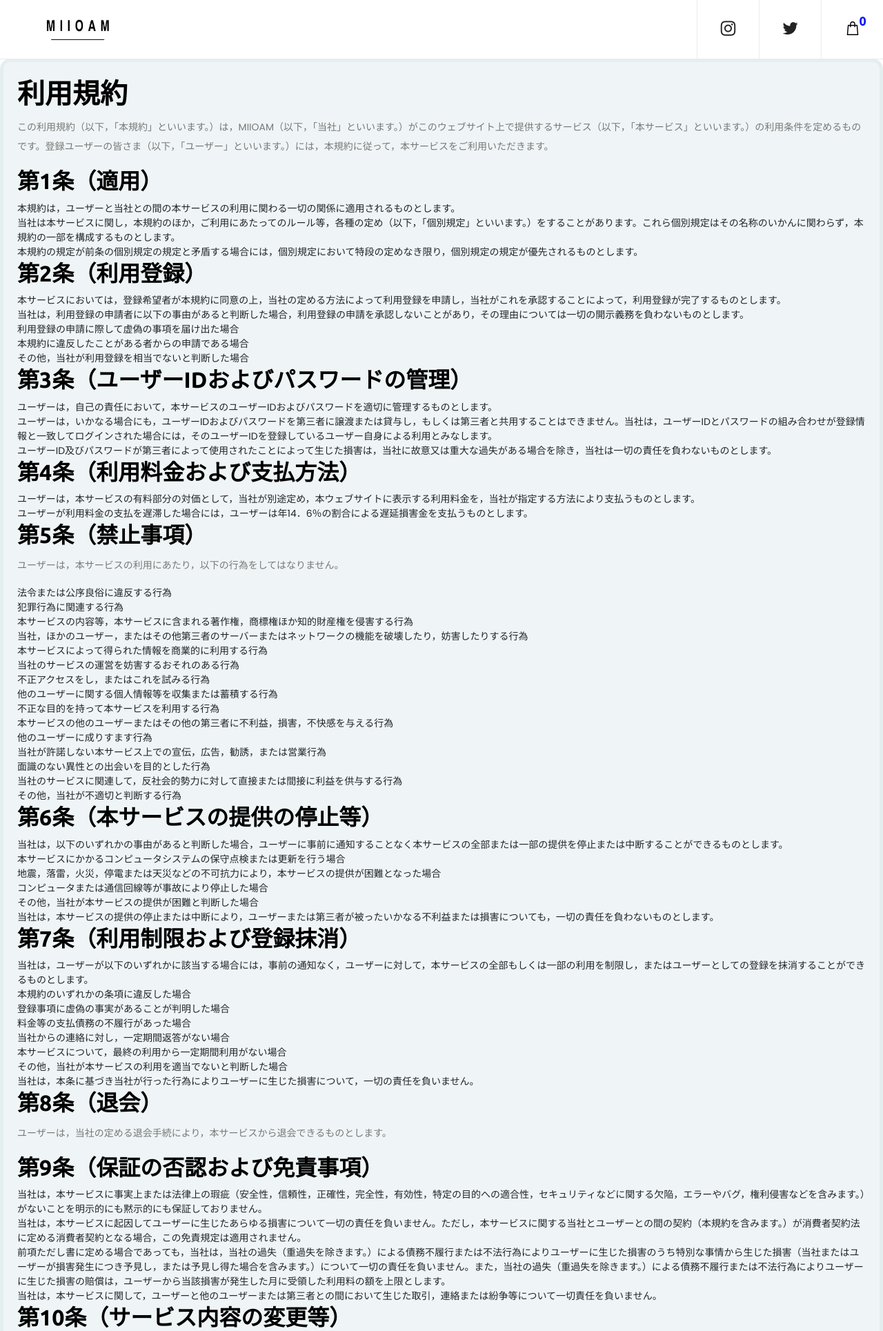
After one commit to pote2907/ECsite, a Django app: page /display/terms_of_use in a window 1280 px wide. The commit adds this page. Shown: the top 1929 px of the page at 69% size. Run offline with Django 3.2, Linux system fonts and the light colour scheme; data that the repository does not hold is empty; some libraries are stand-ins or nearby versions.

Commit message:
利用規約、プライバシーポリシー、特商法ページ追加 #9

```diff
--- a/shop/templates/footer.html
+++ b/shop/templates/footer.html
@@ -21,9 +21,9 @@
                             <li><a href="#">Payment Options</a></li>
                             <li><a href="#">Shipping and Delivery</a></li>
                             <li><a href="#">Guides</a></li> {% endcomment %}
-                            <li><a href="#">Privacy Policy</a></li>
-                            <li><a href="#">Terms of Use</a></li>
-                            <li><a href="display/scc">特定商取引法に基づく表記</a></li>
+                            <li><a href="/display/privacy">Privacy Policy</a></li>
+                            <li><a href="/display/terms_of_use">Terms of Use</a></li>
+                            <li><a href="/display/scc">特定商取引法に基づく表記</a></li>
                         </ul>
                     </div>
                 </div>
--- /dev/null
+++ b/shop/templates/shop/terms_of_use.html
@@ -0,0 +1,139 @@
+{% extends "base.html" %}
+{% load static %}
+
+{% block content %}
+    <div style="border-radius: 15px; margin: 20px 0; background: #eff5f6; border: 5px solid #e5eeef; padding: 20px">
+        <div class="wrapHINAGATA">
+            <h1>利用規約</h1>
+            <p>
+                この利用規約（以下，「本規約」といいます。）は，MIIOAM（以下，「当社」といいます。）がこのウェブサイト上で提供するサービス（以下，「本サービス」といいます。）の利用条件を定めるものです。登録ユーザーの皆さま（以下，「ユーザー」といいます。）には，本規約に従って，本サービスをご利用いただきます。</p>
+
+            <h2>第1条（適用）</h2>
+            <ol>
+                <li>本規約は，ユーザーと当社との間の本サービスの利用に関わる一切の関係に適用されるものとします。</li>
+                <li>
+                    当社は本サービスに関し，本規約のほか，ご利用にあたってのルール等，各種の定め（以下，「個別規定」といいます。）をすることがあります。これら個別規定はその名称のいかんに関わらず，本規約の一部を構成するものとします。
+                </li>
+                <li>本規約の規定が前条の個別規定の規定と矛盾する場合には，個別規定において特段の定めなき限り，個別規定の規定が優先されるものとします。</li>
+            </ol>
+
+            <h2>第2条（利用登録）</h2>
+            <ol>
+                <li>本サービスにおいては，登録希望者が本規約に同意の上，当社の定める方法によって利用登録を申請し，当社がこれを承認することによって，利用登録が完了するものとします。</li>
+                <li>当社は，利用登録の申請者に以下の事由があると判断した場合，利用登録の申請を承認しないことがあり，その理由については一切の開示義務を負わないものとします。
+                    <ol>
+                        <li>利用登録の申請に際して虚偽の事項を届け出た場合</li>
+                        <li>本規約に違反したことがある者からの申請である場合</li>
+                        <li>その他，当社が利用登録を相当でないと判断した場合</li>
+                    </ol>
+                </li>
+            </ol>
+
+            <h2>第3条（ユーザーIDおよびパスワードの管理）</h2>
+            <ol>
+                <li>ユーザーは，自己の責任において，本サービスのユーザーIDおよびパスワードを適切に管理するものとします。</li>
+                <li>
+                    ユーザーは，いかなる場合にも，ユーザーIDおよびパスワードを第三者に譲渡または貸与し，もしくは第三者と共用することはできません。当社は，ユーザーIDとパスワードの組み合わせが登録情報と一致してログインされた場合には，そのユーザーIDを登録しているユーザー自身による利用とみなします。
+                </li>
+                <li>ユーザーID及びパスワードが第三者によって使用されたことによって生じた損害は，当社に故意又は重大な過失がある場合を除き，当社は一切の責任を負わないものとします。</li>
+            </ol>
+
+            <h2>第4条（利用料金および支払方法）</h2>
+            <ol>
+                <li>ユーザーは，本サービスの有料部分の対価として，当社が別途定め，本ウェブサイトに表示する利用料金を，当社が指定する方法により支払うものとします。</li>
+                <li>ユーザーが利用料金の支払を遅滞した場合には，ユーザーは年14．6％の割合による遅延損害金を支払うものとします。</li>
+            </ol>
+
+            <h2>第5条（禁止事項）</h2>
+            <p>ユーザーは，本サービスの利用にあたり，以下の行為をしてはなりません。</p>
+
+            <ol>
+                <li>法令または公序良俗に違反する行為</li>
+                <li>犯罪行為に関連する行為</li>
+                <li>本サービスの内容等，本サービスに含まれる著作権，商標権ほか知的財産権を侵害する行為</li>
+                <li>当社，ほかのユーザー，またはその他第三者のサーバーまたはネットワークの機能を破壊したり，妨害したりする行為</li>
+                <li>本サービスによって得られた情報を商業的に利用する行為</li>
+                <li>当社のサービスの運営を妨害するおそれのある行為</li>
+                <li>不正アクセスをし，またはこれを試みる行為</li>
+                <li>他のユーザーに関する個人情報等を収集または蓄積する行為</li>
+                <li>不正な目的を持って本サービスを利用する行為</li>
+                <li>本サービスの他のユーザーまたはその他の第三者に不利益，損害，不快感を与える行為</li>
+                <li>他のユーザーに成りすます行為</li>
+                <li>当社が許諾しない本サービス上での宣伝，広告，勧誘，または営業行為</li>
+                <li>面識のない異性との出会いを目的とした行為</li>
+                <li>当社のサービスに関連して，反社会的勢力に対して直接または間接に利益を供与する行為</li>
+                <li>その他，当社が不適切と判断する行為</li>
+            </ol>
+
+            <h2>第6条（本サービスの提供の停止等）</h2>
+            <ol>
+                <li>当社は，以下のいずれかの事由があると判断した場合，ユーザーに事前に通知することなく本サービスの全部または一部の提供を停止または中断することができるものとします。
+                    <ol>
+                        <li>本サービスにかかるコンピュータシステムの保守点検または更新を行う場合</li>
+                        <li>地震，落雷，火災，停電または天災などの不可抗力により，本サービスの提供が困難となった場合</li>
+                        <li>コンピュータまたは通信回線等が事故により停止した場合</li>
+                        <li>その他，当社が本サービスの提供が困難と判断した場合</li>
+                    </ol>
+                </li>
+                <li>当社は，本サービスの提供の停止または中断により，ユーザーまたは第三者が被ったいかなる不利益または損害についても，一切の責任を負わないものとします。</li>
+            </ol>
+
+            <h2>第7条（利用制限および登録抹消）</h2>
+            <ol>
+                <li>当社は，ユーザーが以下のいずれかに該当する場合には，事前の通知なく，ユーザーに対して，本サービスの全部もしくは一部の利用を制限し，またはユーザーとしての登録を抹消することができるものとします。
+                    <ol>
+                        <li>本規約のいずれかの条項に違反した場合</li>
+                        <li>登録事項に虚偽の事実があることが判明した場合</li>
+                        <li>料金等の支払債務の不履行があった場合</li>
+                        <li>当社からの連絡に対し，一定期間返答がない場合</li>
+                        <li>本サービスについて，最終の利用から一定期間利用がない場合</li>
+                        <li>その他，当社が本サービスの利用を適当でないと判断した場合</li>
+                    </ol>
+                </li>
+                <li>当社は，本条に基づき当社が行った行為によりユーザーに生じた損害について，一切の責任を負いません。</li>
+            </ol>
+
+            <h2>第8条（退会）</h2>
+            <p>ユーザーは，当社の定める退会手続により，本サービスから退会できるものとします。</p>
+
+            <h2>第9条（保証の否認および免責事項）</h2>
+            <ol>
+                <li>
+                    当社は，本サービスに事実上または法律上の瑕疵（安全性，信頼性，正確性，完全性，有効性，特定の目的への適合性，セキュリティなどに関する欠陥，エラーやバグ，権利侵害などを含みます。）がないことを明示的にも黙示的にも保証しておりません。
+                </li>
+                <li>
+                    当社は，本サービスに起因してユーザーに生じたあらゆる損害について一切の責任を負いません。ただし，本サービスに関する当社とユーザーとの間の契約（本規約を含みます。）が消費者契約法に定める消費者契約となる場合，この免責規定は適用されません。
+                </li>
+                <li>
+                    前項ただし書に定める場合であっても，当社は，当社の過失（重過失を除きます。）による債務不履行または不法行為によりユーザーに生じた損害のうち特別な事情から生じた損害（当社またはユーザーが損害発生につき予見し，または予見し得た場合を含みます。）について一切の責任を負いません。また，当社の過失（重過失を除きます。）による債務不履行または不法行為によりユーザーに生じた損害の賠償は，ユーザーから当該損害が発生した月に受領した利用料の額を上限とします。
+                </li>
+                <li>当社は，本サービスに関して，ユーザーと他のユーザーまたは第三者との間において生じた取引，連絡または紛争等について一切責任を負いません。</li>
+            </ol>
+
+            <h2>第10条（サービス内容の変更等）</h2>
+            <p>当社は，ユーザーに通知することなく，本サービスの内容を変更しまたは本サービスの提供を中止することができるものとし，これによってユーザーに生じた損害について一切の責任を負いません。</p>
+
+            <h2>第11条（利用規約の変更）</h2>
+            <p>
+                当社は，必要と判断した場合には，ユーザーに通知することなくいつでも本規約を変更することができるものとします。なお，本規約の変更後，本サービスの利用を開始した場合には，当該ユーザーは変更後の規約に同意したものとみなします。</p>
+
+            <h2>第12条（個人情報の取扱い）</h2>
+            <p>当社は，本サービスの利用によって取得する個人情報については，当社「プライバシーポリシー」に従い適切に取り扱うものとします。</p>
+
+            <h2>第13条（通知または連絡）</h2>
+            <p>
+                ユーザーと当社との間の通知または連絡は，当社の定める方法によって行うものとします。当社は,ユーザーから,当社が別途定める方式に従った変更届け出がない限り,現在登録されている連絡先が有効なものとみなして当該連絡先へ通知または連絡を行い,これらは,発信時にユーザーへ到達したものとみなします。</p>
+
+            <h2>第14条（権利義務の譲渡の禁止）</h2>
+            <p>ユーザーは，当社の書面による事前の承諾なく，利用契約上の地位または本規約に基づく権利もしくは義務を第三者に譲渡し，または担保に供することはできません。</p>
+
+            <h2>第15条（準拠法・裁判管轄）</h2>
+            <ol>
+                <li>本規約の解釈にあたっては，日本法を準拠法とします。</li>
+                <li>本サービスに関して紛争が生じた場合には，当社の本店所在地を管轄する裁判所を専属的合意管轄とします。</li>
+            </ol>
+
+            <p class="tR">以上</p>
+        </div><!--／wrapHINAGATA-->
+    </div>
+{% endblock %}
--- a/shop/urls.py
+++ b/shop/urls.py
@@ -13,4 +13,6 @@ urlpatterns = [
     path('<slug:product_slug>/size/', views.size_ajax_response, name='size_ajax'),
     path('thank_you/order', views.thanks, name='thanks'),
     path('display/scc', views.special_commercial_code, name='special_commercial_code'),
+    path('display/privacy', views.privacy_policy, name='privacy_policy'),
+    path('display/terms_of_use', views.terms_of_use, name='terms_of_use'),
 ]
--- a/shop/views.py
+++ b/shop/views.py
@@ -171,3 +171,11 @@ def thanks(request):
 def special_commercial_code(request):
     """特商法"""
     return render(request, 'shop/special_commercial_code.html')
+
+def privacy_policy(request):
+    """プライバシーポリシー"""
+    return render(request, 'shop/privacy.html')
+
+def terms_of_use(request):
+    """利用規約"""
+    return render(request, 'shop/terms_of_use.html')
```
Also changed, not shown: shop/templates/shop/privacy.html (added, +119 -0 lines).
